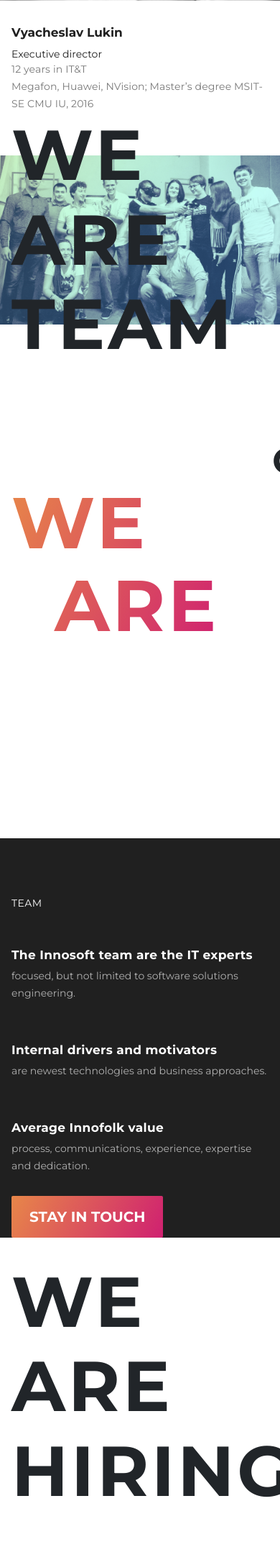
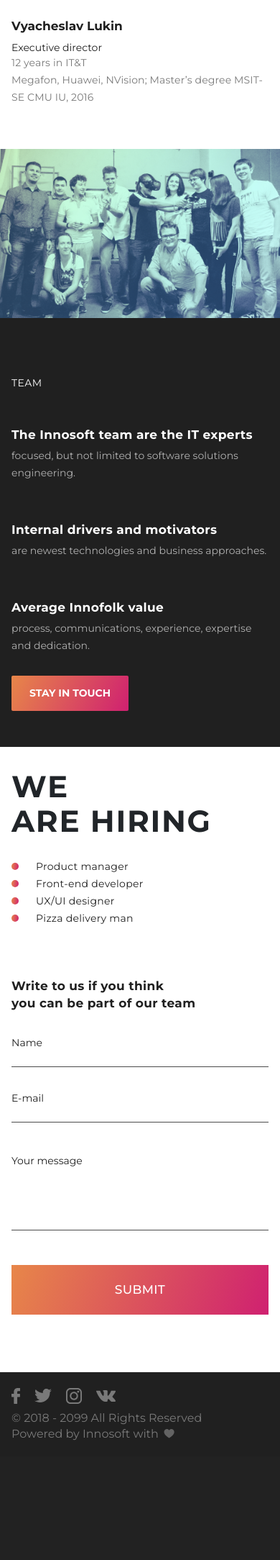
Before and after one commit to DevAlexDi/Innosoft-site, a PHP site: page /index.html in a window 390 px wide; the page is wider, and only the part inside the window is pictured. Shown: the part 2752-4920 px from the top of that part at 72% size. After the commit the page ends 4753 px from the top of that part, so only its background shows below. Run offline with PHP 8.4, Linux system fonts and the light colour scheme; some libraries are stand-ins or nearby versions.

Commit message:
feat: home-page done

```diff
--- a/index.html
+++ b/index.html
@@ -26,12 +26,13 @@
                             </a>
                         </div>
                         <ul class="menu-left-side__list">
+
                             <li class="menu-left-side__list-item">
                                 <!-- модификатор --active для активного стиля -->
-                                <a href="#"  class="menu-left-side__link menu-left-side__link--active">Projects</a>
+                                <a href="#" class="menu-left-side__link menu-left-side__link--active">About</a>
                             </li>
                             <li class="menu-left-side__list-item">
-                                <a href="#" class="menu-left-side__link">About</a>
+                                <a href="#"  class="menu-left-side__link ">Projects</a>
                             </li>
                             <li class="menu-left-side__list-item">
                                 <a href="#" class="menu-left-side__link">News</a>
@@ -186,7 +187,7 @@
             <div class="main-container main-container--about">
                 <div class="about-sl-4__wrapper">
                     <p class="gradient-text">
-                        <span class="gradient-text__item">we</span><span class="gradient-text__item">are</span>
+                        <span class="gradient-text__item">we </span><span class="gradient-text__item">are</span>
                     </p>
                     <div class="about-sl-4__text-wrapper">
                         <div class="sl-4-text">
@@ -308,7 +309,7 @@
     </div>
     <script src="https://ajax.googleapis.com/ajax/libs/jquery/2.2.3/jquery.min.js"></script>
     <script type="text/javascript" src="js/bootstrap.min.js"></script>
-    <script type="text/javascript" src="js/slick.min.js"></script>
+    <!-- <script type="text/javascript" src="js/slick.min.js"></script> -->
     <script type="text/javascript" src="js/scripts.js"></script>
 </body>
 </html>
--- /dev/null
+++ b/js/scripts.js
@@ -0,0 +1,17 @@
+$(document).ready(function(){
+
+    if($(window).scrollTop() > 0){
+        $('.menu').addClass('menu--black-background');
+    }
+    else{
+        $('.menu').removeClass('menu--black-background');
+    }
+    $(window).scroll(function(){
+        if($(window).scrollTop() > 0){
+            $('.menu').addClass('menu--black-background');
+        }
+        else{
+            $('.menu').removeClass('menu--black-background');
+        }
+    });
+});
--- a/scss/components/about/_about.scss
+++ b/scss/components/about/_about.scss
@@ -8,5 +8,9 @@
 
     &__slide{
         position: relative;
+
+        @media (max-width: 1199px){
+            width: 100%;
+        }
     }
 }
--- a/scss/components/about/_aboutSl3.scss
+++ b/scss/components/about/_aboutSl3.scss
@@ -17,6 +17,7 @@
             background-image: url(../img/team-sm.jpg);
             height: 576px;
             background-position: center;
+            padding: 0 64px;
         }
 
         @media (max-width: 767px){
@@ -30,5 +31,9 @@
         letter-spacing: 0.04em;
         text-transform: uppercase;
         margin: 0;
+
+        @media (max-width: 1199px){
+            display: none;
+        }
     }
 }
--- a/scss/components/about/_aboutSl4.scss
+++ b/scss/components/about/_aboutSl4.scss
@@ -4,8 +4,27 @@
     background: #fff;
     padding: 152px 0 200px 0;
 
+    @media (max-width: 1199px){
+        padding: 60px 64px;
+    }
+
+    @media (max-width: 767px){
+        display: none;
+    }
+
     &__wrapper {
         display: flex;
         align-items: center;
+
+        @media (max-width: 1199px){
+            display: block;
+        }
+    }
+
+    &__text-wrapper {
+        @media (max-width: 1199px){
+            max-width: 732px;
+            margin: 0 auto;
+        }
     }
 }
--- a/scss/components/about/_aboutSl5.scss
+++ b/scss/components/about/_aboutSl5.scss
@@ -9,6 +9,6 @@
     }
 
     @media (max-width: 767px){
-        padding: 80px 0 0 0;
+        padding: 80px 0 50px 0;
     }
 }
--- a/scss/components/about/_aboutSl6.scss
+++ b/scss/components/about/_aboutSl6.scss
@@ -17,5 +17,17 @@
         font-size: 98px;
         letter-spacing: 0.04em;
         text-transform: uppercase;
+
+        @media (max-width: 1199px){
+            margin-bottom: 60px;
+            line-height: normal;
+            font-size: 80px;
+        }
+
+        @media (max-width: 767px){
+            line-height: 48px;
+            font-size: 42px;
+            margin-bottom: 27px;
+        }
     }
 }
--- a/scss/components/about/_gradientButton.scss
+++ b/scss/components/about/_gradientButton.scss
@@ -9,4 +9,8 @@
     text-transform: uppercase;
     background: linear-gradient(116.73deg, #DC6D3E -23.15%, #ED9E40 -23.14%, #CC1276 114.31%);
     border-radius: 2px;
+
+    @media (max-width: 767px){
+        font-size: 14px;
+    }
 }
--- a/scss/components/about/_gradientText.scss
+++ b/scss/components/about/_gradientText.scss
@@ -11,11 +11,26 @@
     -webkit-background-clip: text;
     -webkit-text-fill-color: transparent;
     margin-right: 74px;
+
+    @media (max-width: 1199px){
+        text-align: center;
+        margin-right: 0;
+        margin-bottom: 30px;
+    }
+
     &__item {
         display: block;
 
+        @media (max-width: 1199px){
+            display: inline;
+        }
+
         &:last-child {
             padding-left: 60px;
+
+            @media (max-width: 1199px){
+                padding-left: 0;
+            }
         }
     }
 }
--- a/scss/components/about/_sl1Descr.scss
+++ b/scss/components/about/_sl1Descr.scss
@@ -8,6 +8,10 @@
 
     @media (max-width: 1199px){
         display: block;
+    }
+
+    @media (max-width: 767px){
+        margin-bottom: 0;
     }
 
     &__item {
--- a/scss/components/footer/_footer.scss
+++ b/scss/components/footer/_footer.scss
@@ -3,10 +3,22 @@
 .footer{
     position: relative;
     padding: 36px 0;
+
+    @media (max-width: 767px){
+        padding: 20px 0;
+    }
     &__flex{
         display: flex;
         justify-content: space-between;
         align-items: center;
+
+        @media (max-width: 1199px){
+            flex-wrap: wrap;
+        }
+
+        @media (max-width: 767px){
+            width: 100%;
+        }
     }
     p{
         margin-bottom: 0;
@@ -16,6 +28,14 @@
         line-height: 20px;
         color: rgba(255, 255, 255, 0.4);
         width: 50%;
+
+        @media (max-width: 1199px){
+            order: 2;
+        }
+
+        @media (max-width: 767px){
+            width: 100%;
+        }
     }
     &__love{
         font-size: 16px;
@@ -24,6 +44,11 @@
         display: flex;
         align-items: center;
         flex-shrink: 0;
+
+        @media (max-width: 1199px){
+            order: 3;
+        }
+
         img{
             width: 20px;
             flex-shrink: 0;
@@ -34,5 +59,10 @@
 
     &__socials {
         width: 50%;
+
+        @media (max-width: 1199px){
+            order: 1;
+            width: 100%;
+        }
     }
 }
--- a/scss/components/footer/_socialsFooter.scss
+++ b/scss/components/footer/_socialsFooter.scss
@@ -8,11 +8,22 @@
     justify-content: flex-end;
     list-style: none;
 
+    @media (max-width: 1199px){
+        justify-content: flex-start;
+        margin-bottom: 10px;
+    }
+
     &__item {
         padding: 0 10px;
 
         &:last-child {
             padding-right: 0;
+        }
+
+        &:first-child {
+            @media (max-width: 1199px){
+                padding-left: 0;
+            }
         }
     }
 
--- a/scss/components/menu/_menu.scss
+++ b/scss/components/menu/_menu.scss
@@ -6,10 +6,7 @@
     left: 0;
     width: 100%;
     z-index: 300;
-
-    @media (max-width: 1199px){
-        display: none;
-    }
+    transition: background-color 0.3s;
 
     &__wrapp{
         display: flex;
@@ -29,4 +26,8 @@
             border-bottom: 1px solid rgba(34, 2, 0, 0.3);
         }
     }
+
+    &--black-background {
+        background-color: #202020;
+    }
 }
--- a/scss/components/menu/_menuLeftSide.scss
+++ b/scss/components/menu/_menuLeftSide.scss
@@ -7,6 +7,10 @@
     &__logo{
         flex-shrink: 0;
         padding-right: 20px;
+
+        @media (max-width: 767px){
+            display: none;
+        }
     }
 
     &__list{
@@ -18,6 +22,16 @@
 
     &__list-item{
         padding: 0 20px;
+
+        @media (max-width: 767px){
+            padding: 0 5px;
+        }
+
+        &:first-child {
+            @media (max-width: 767px){
+                padding-left: 0;
+            }
+        }
     }
 
     &__link{
@@ -32,6 +46,10 @@
         &--active{
             opacity: 0.85;
         }
+
+        @media (max-width: 767px){
+            font-size: 12px;
+        }
     }
 
     &--white-theme {
--- a/scss/components/start/_start.scss
+++ b/scss/components/start/_start.scss
@@ -8,8 +8,13 @@
     flex-direction: column;
     justify-content: center;
 
+    @media (max-width: 1366px){
+        padding-top: 150px;
+    }
+
     @media (max-width: 1199px){
         padding-top: 180px;
+        margin-bottom: 40px;
     }
 
     @media (max-width: 767px){
```
Also changed, not shown: css/style.min.css.
